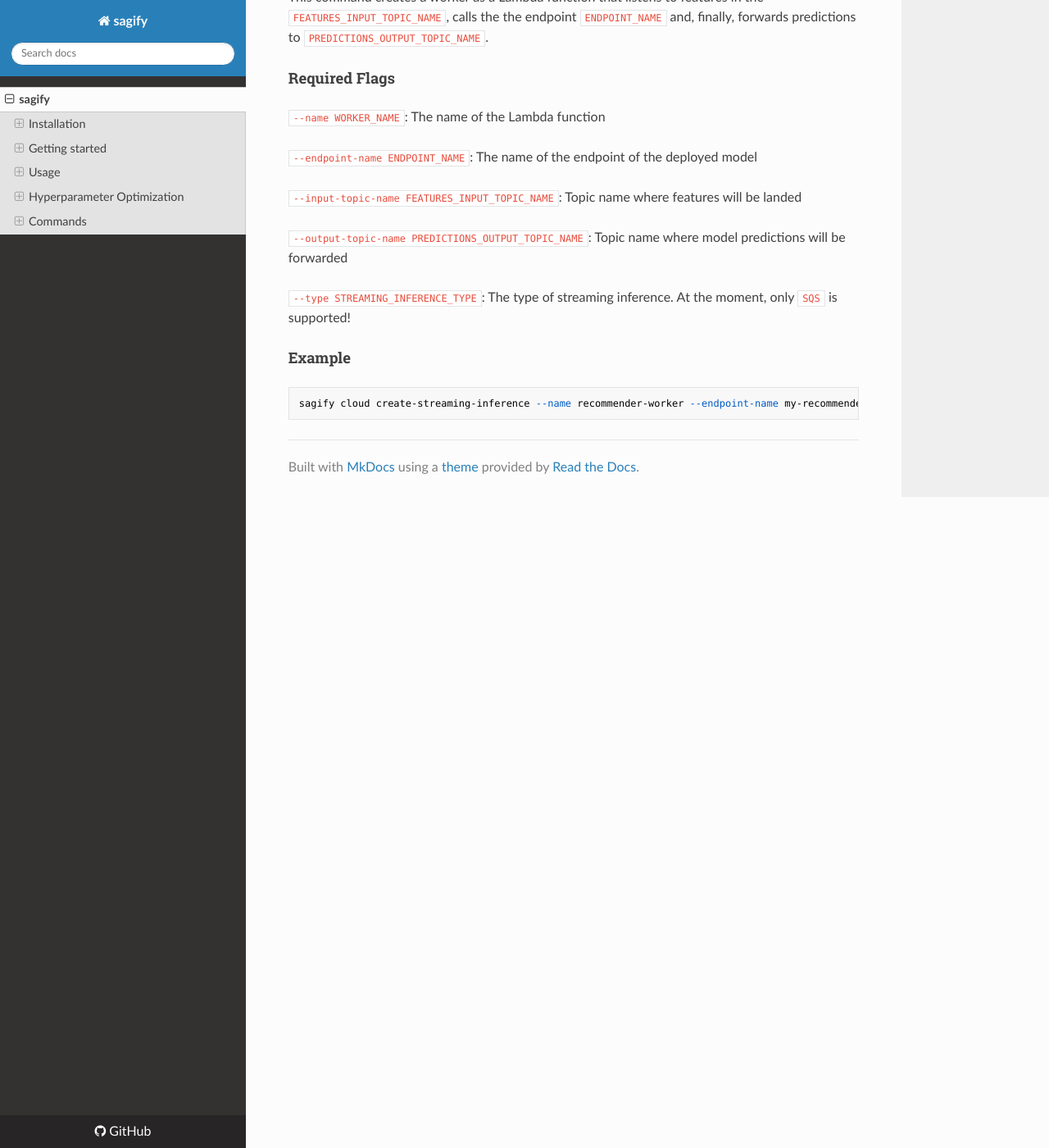
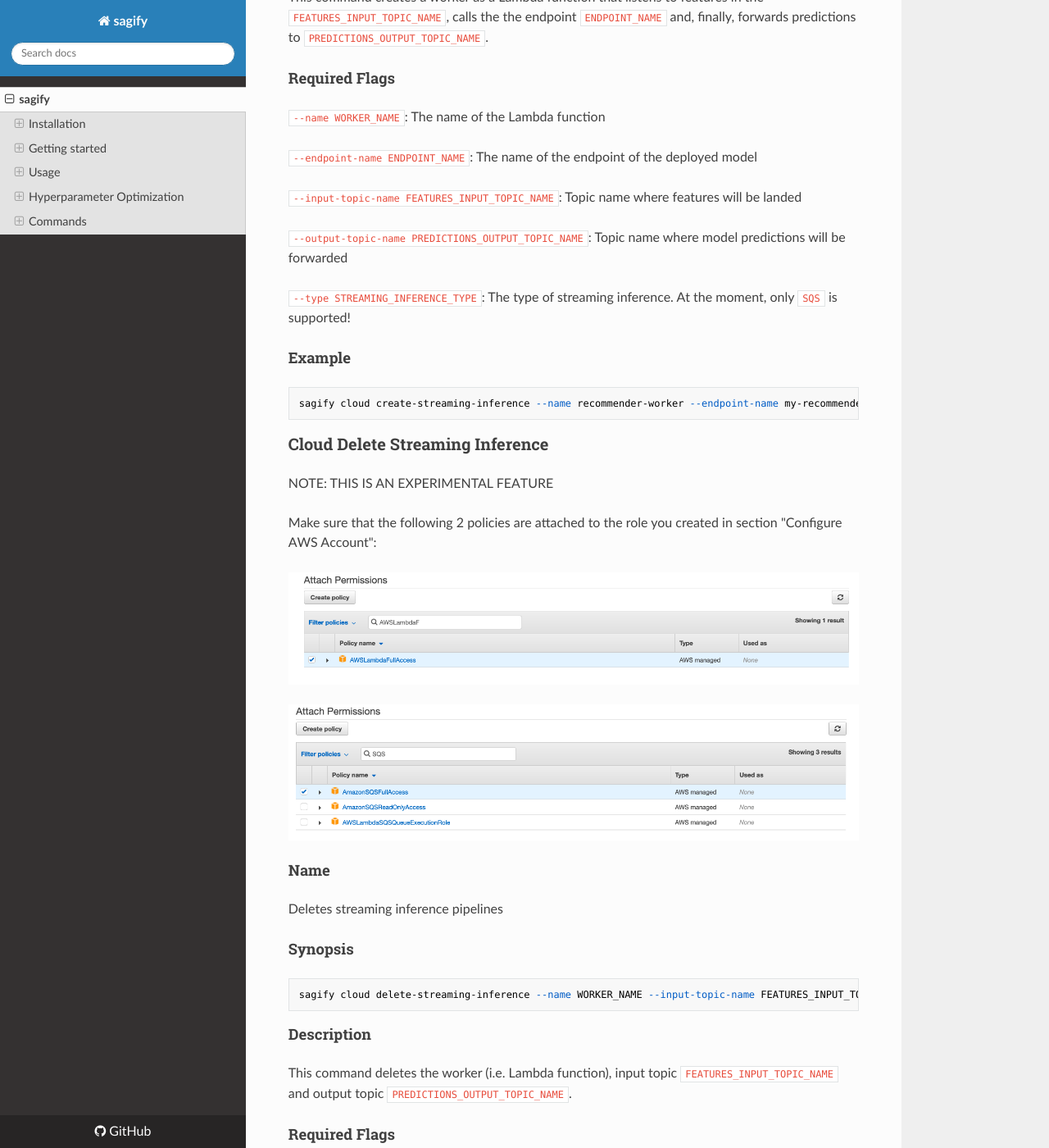
Before and after one commit to Kenza-AI/sagify, an MkDocs documentation site: the page built from docs/index.md, in a window 1280 px wide and 1400 px high, scrolled down 23675 px. Shown: the whole window at 82% size. Built offline with MkDocs 1.6.1, drawn with Linux system fonts in a browser that asks for light colours; nearby versions of some CDN libraries; some of the changed text lies outside the part shown.

Commit message:
Fix docs for streaming inference

```diff
--- a/docs/index.md
+++ b/docs/index.md
@@ -818,3 +818,40 @@ This command creates a worker as a Lambda function that listens to features in t
 #### Example
 
     sagify cloud create-streaming-inference --name recommender-worker --endpoint-name my-recommender-endpoint-1 --input-topic-name features --output-topic-name model-predictions --type SQS
+
+
+### Cloud Delete Streaming Inference
+
+NOTE: THIS IS AN EXPERIMENTAL FEATURE
+
+Make sure that the following 2 policies are attached to the role you created in section "Configure AWS Account":
+
+![lambda_full_access](lambda_full_access.png)
+
+![sqs_full_access](sqs_full_access.png)
+
+#### Name
+
+Deletes streaming inference pipelines
+
+#### Synopsis
+
+    sagify cloud delete-streaming-inference --name WORKER_NAME --input-topic-name FEATURES_INPUT_TOPIC_NAME --output-topic-name PREDICTIONS_OUTPUT_TOPIC_NAME --type STREAMING_INFERENCE_TYPE
+
+#### Description
+
+This command deletes the worker (i.e. Lambda function), input topic `FEATURES_INPUT_TOPIC_NAME` and output topic `PREDICTIONS_OUTPUT_TOPIC_NAME`.
+
+#### Required Flags
+
+`--name WORKER_NAME`: The name of the Lambda function
+
+`--input-topic-name FEATURES_INPUT_TOPIC_NAME`: Topic name where features will be landed
+
+`--output-topic-name PREDICTIONS_OUTPUT_TOPIC_NAME`: Topic name where model predictions will be forwarded
+
+`--type STREAMING_INFERENCE_TYPE`: The type of streaming inference. At the moment, only `SQS` is supported!
+
+#### Example
+
+    sagify cloud delete-streaming-inference --name recommender-worker --input-topic-name features --output-topic-name model-predictions --type SQS
```
Also changed, not shown: other parts of docs/index.md (+2 -2 lines), README.md (+41 -4 lines).
